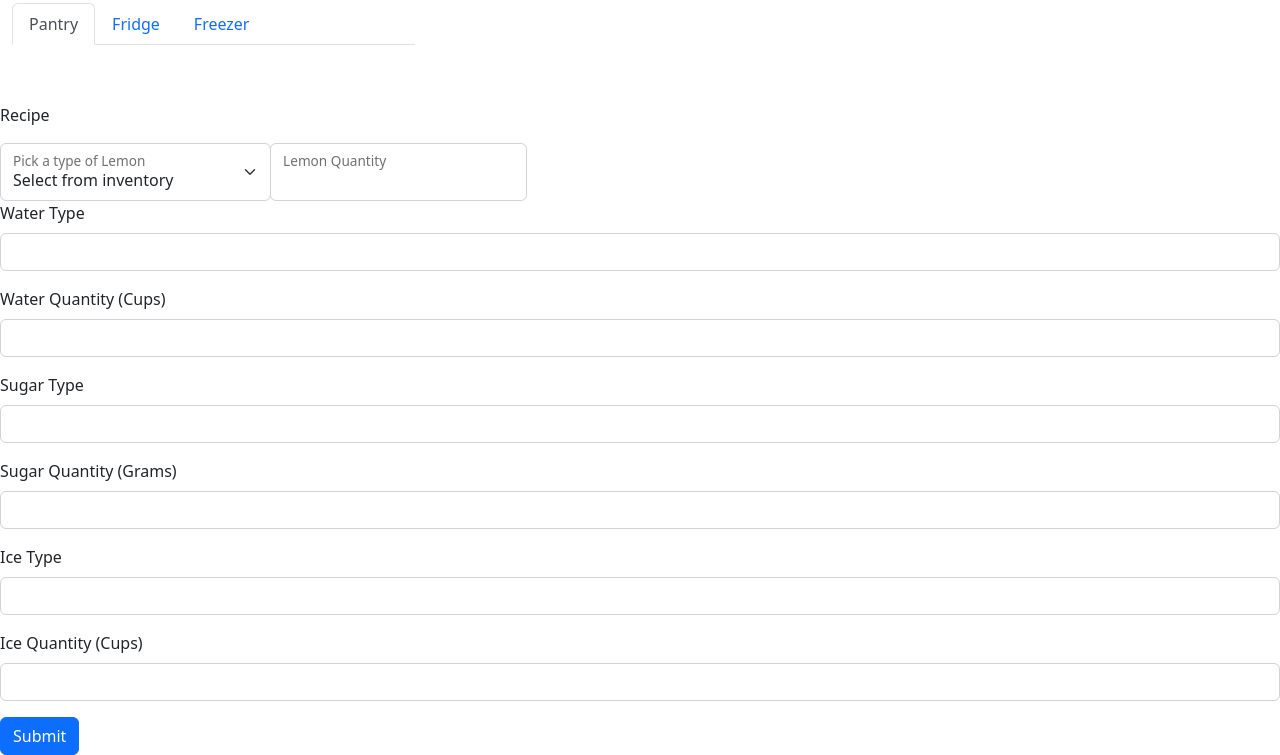
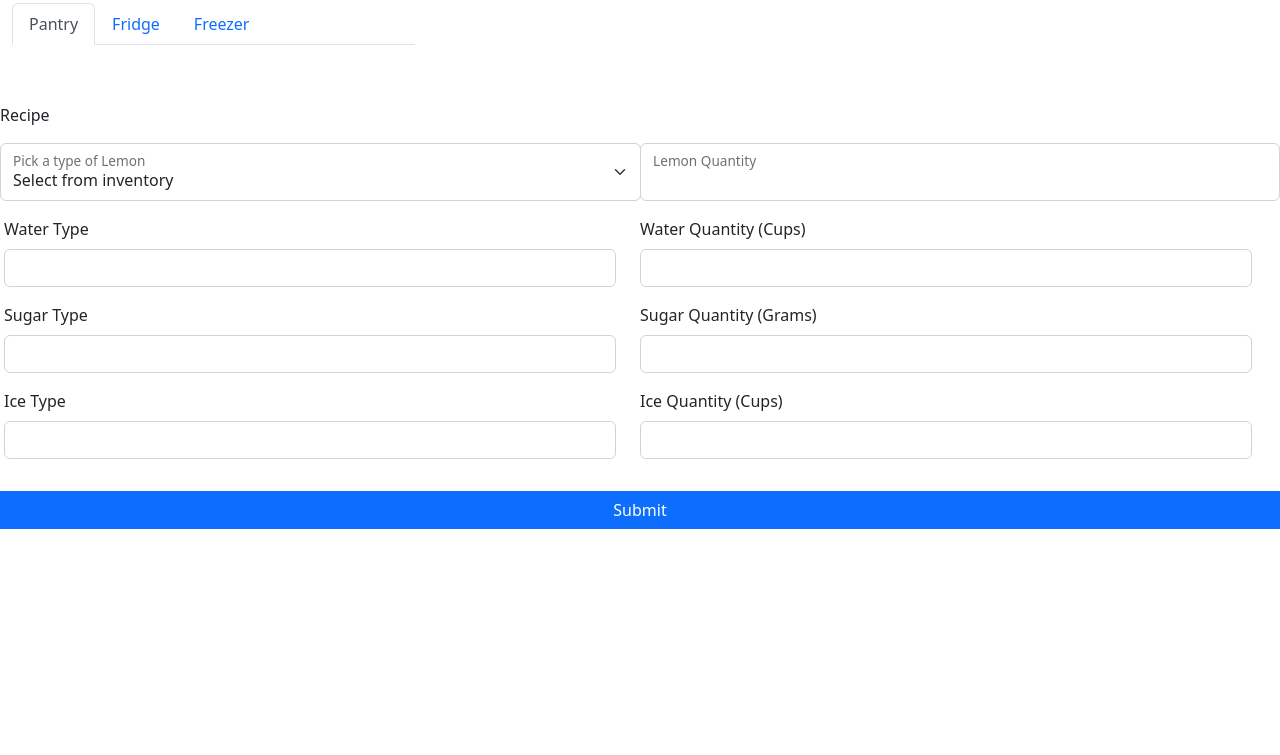
Before and after one commit to Drewman5000/LemonadeGame, a website: page main.html in a window 1280 px wide. Shown: the part 53-808 px from the top of the page. Drawn offline with nearby package versions, Linux system fonts and the light colour scheme.

Commit message:
modified:   Notes.txt

```diff
--- a/main.html
+++ b/main.html
@@ -29,10 +29,10 @@
         </div>
         <div>
             <p>Recipe</p>
-            <form>
-                <div class="row">
+            <form class="row g-3">
                 <div class="input-group">
-                    <div class="col-mb-3">
+
+                    <div class="col mb-3">
                         <div class="form-floating">
                             <select class="form-select" id="lemonType" name="lemonType" aria-label="Floating label select">
                                 <option selected>Select from inventory</option>
@@ -48,39 +48,43 @@
                             <label for="lemonType">Pick a type of Lemon</label>
                         </div>
                     </div>
-                    <div class="col-mb-3">
+                    <div class="col mb-3">
                         <div class="form-floating">
                             <input type="number" class="form-control" id="lemonQuantity" name="lemonQuantity">
                             <label for="lemonQuantity" class="form-label">Lemon Quantity</label>
                         </div>
                     </div>
-                    </div>
+
                 </div>
                 <div class="row">
-                    <div class="mb-3">
+                    <div class="col mb-3">
                     <label for="waterType" class="form-label">Water Type</label>
                     <input type="text" class="form-control" id="waterType" name="waterType">
                     </div>
-                    <div class="mb-3">
+                    <div class="col mb-3">
                     <label for="waterQuantity" class="form-label">Water Quantity (Cups)</label>
                     <input type="number" class="form-control" id="waterQuantity" name="waterQuantity">
                     </div>
                 </div>
-                <div class="mb-3">
+                <div class="row">
+                    <div class="col mb-3">
                     <label for="sugarType" class="form-label">Sugar Type</label>
                     <input type="text" class="form-control" id="sugarType" name="sugarType">
                     </div>
-                <div class="mb-3">
+                    <div class="col mb-3">
                     <label for="sugarQuantity" class="form-label">Sugar Quantity (Grams)</label>
                     <input type="number" class="form-control" id="sugarQuantity" name="sugarQuantity">
                     </div>
-                <div class="mb-3">
+                </div>
+                <div class="row">
+                    <div class="col mb-3">
                     <label for="iceType" class="form-label">Ice Type</label>
                     <input type="text" class="form-control" id="iceType" name="iceType">
                     </div>
-                <div class="mb-3">
+                    <div class="col mb-3">
                     <label for="iceQuantity" class="form-label">Ice Quantity (Cups)</label>
                     <input type="number" class="form-control" id="iceQuantity" name="iceQuantity">
+                    </div>
                 </div>
                 <button type="submit" class="btn btn-primary">Submit</button>
             </form>
```
Also changed, not shown: Notes.txt (+10 -0 lines). Lines whose indentation alone changed are shown as unchanged.
